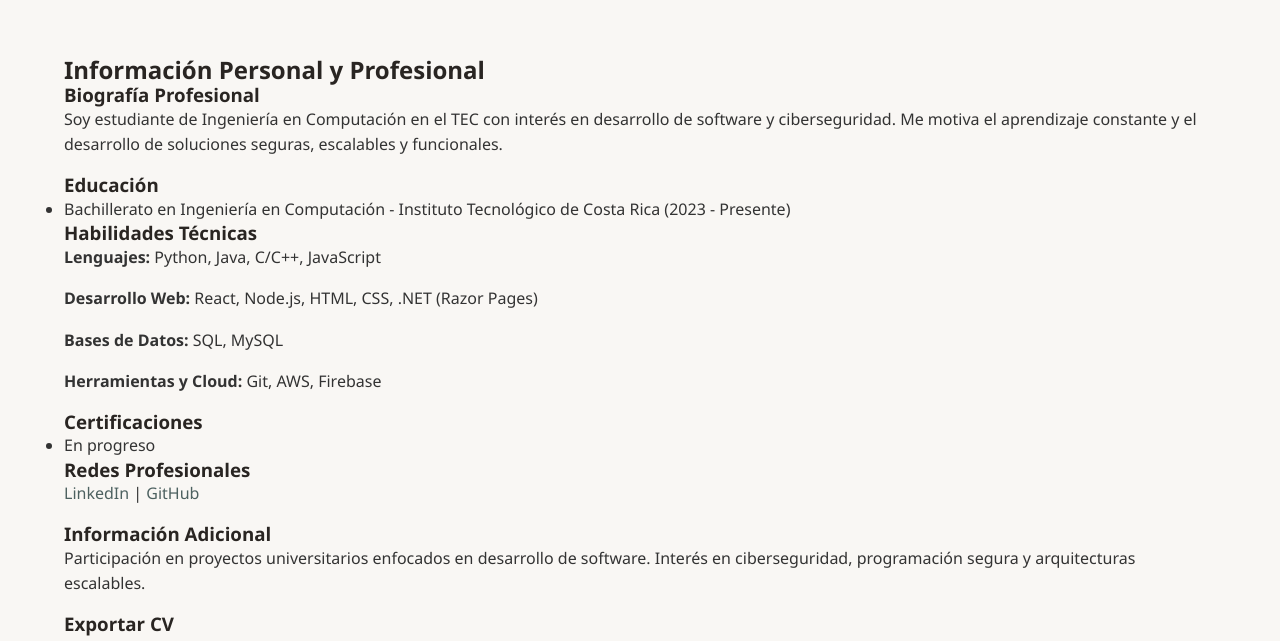
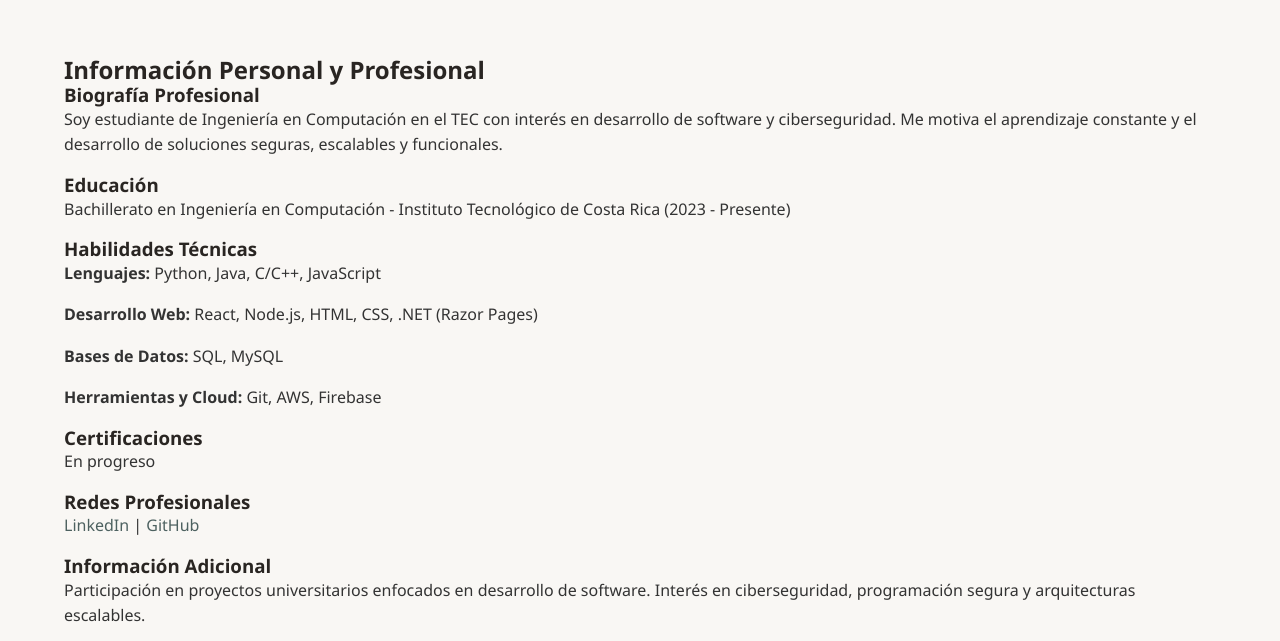
Before and after one commit to jimendezm/portafolio-pw, a React (Vite) app: page / in a window 1280 px wide. Shown: the part 1975-2616 px from the top of the page. Built offline with nearby package versions, Linux system fonts and the light colour scheme.

Commit message:
Update: Cambios de estructura

```diff
--- a/src/components/informacion.jsx
+++ b/src/components/informacion.jsx
@@ -97,7 +97,7 @@ export default function Informacion() {
 
   return (
     <section id="informacion">
-      <h2>Información Personal y Profesional</h2>
+      <h2><strong>Información Personal y Profesional</strong></h2>
 
       {/* Biografía */}
       <h3>Biografía Profesional</h3>
@@ -107,9 +107,9 @@ export default function Informacion() {
       <h3>Educación</h3>
       <ul>
         {cvData.educacion.map((edu, i) => (
-          <li key={i}>
+          <p key={i}>
             {edu.titulo} - {edu.institucion} ({edu.periodo})
-          </li>
+          </p>
         ))}
       </ul>
 
@@ -125,7 +125,7 @@ export default function Informacion() {
       <h3>Certificaciones</h3>
       <ul>
         {cvData.certificaciones.map((cert, i) => (
-          <li key={i}>{cert}</li>
+          <p key={i}>{cert}</p>
         ))}
       </ul>
 
--- a/src/components/trabajos.jsx
+++ b/src/components/trabajos.jsx
@@ -38,7 +38,7 @@ export default function Trabajos() {
 
   return (
     <section id="trabajos">
-      <h2>Trabajos Académicos</h2>
+      <h2><strong>Trabajos Académicos</strong></h2>
 
       <div className="cursos-container">
         {proyectosData.map((curso, index) => (
```
